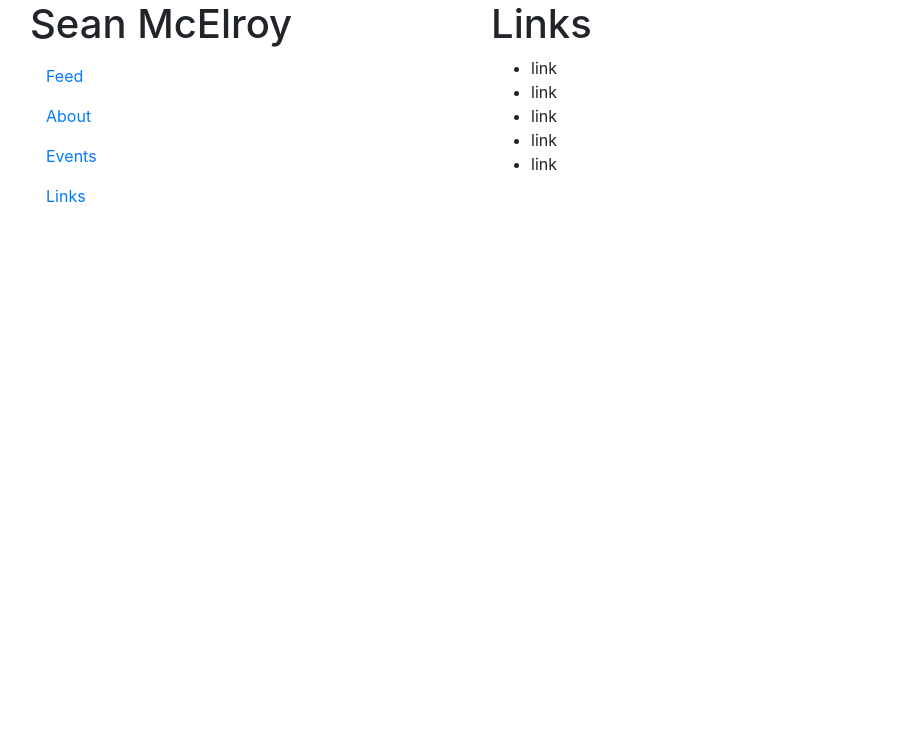
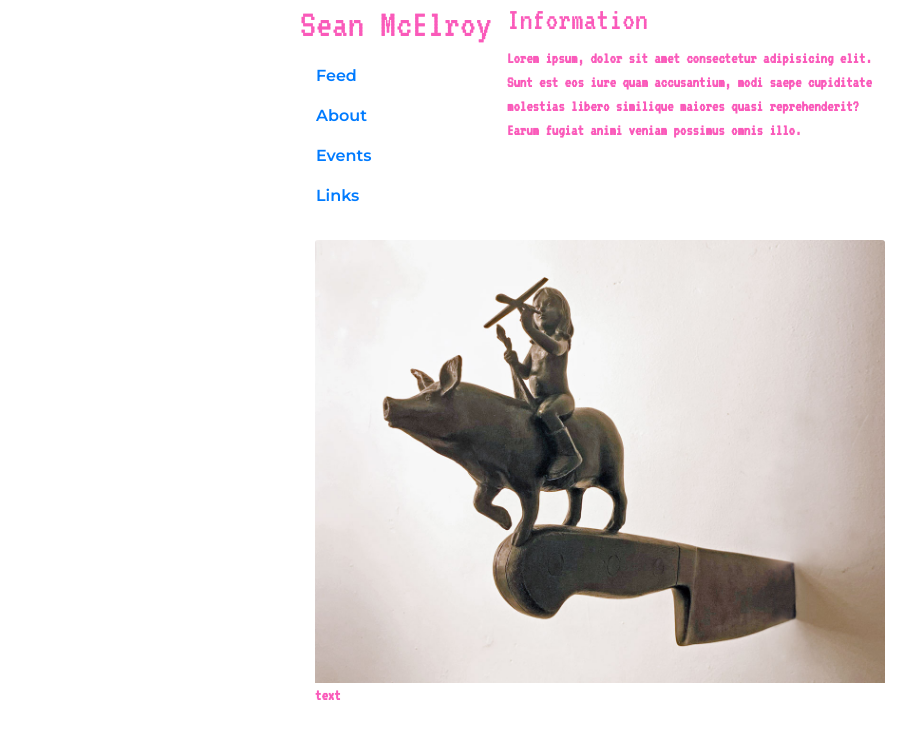
Before and after one commit to simpledimplejohn/hiddenfeast, a plain HTML site: page public/links.html in a window 1280 px wide. Shown: the top 745 px of the page, without its empty margins (40-956 px from the left). Drawn offline with nearby package versions, Linux system fonts and the light colour scheme; files that its build step writes are made by us from their sources.

Commit message:
migrating about to index

```diff
--- a/public/links.html
+++ b/public/links.html
@@ -1,28 +1,29 @@
 <!DOCTYPE html>
 <html lang="en">
+
 <head>
     <meta charset="UTF-8">
     <meta http-equiv="X-UA-Compatible" content="IE=edge">
     <meta name="viewport" content="width=device-width, initial-scale=1.0">
-    <link rel="stylesheet" href="https://cdn.jsdelivr.net/npm/bootstrap@4.6.2/dist/css/bootstrap.min.css"    integrity="sha384-xOolHFLEh07PJGoPkLv1IbcEPTNtaed2xpHsD9ESMhqIYd0nLMwNLD69Npy4HI+N" crossorigin="anonymous">
+    <link rel="stylesheet" href="https://cdn.jsdelivr.net/npm/bootstrap@4.6.2/dist/css/bootstrap.min.css"
+        integrity="sha384-xOolHFLEh07PJGoPkLv1IbcEPTNtaed2xpHsD9ESMhqIYd0nLMwNLD69Npy4HI+N" crossorigin="anonymous">
     <link rel="preconnect" href="https://fonts.googleapis.com">
     <link rel="preconnect" href="https://fonts.gstatic.com" crossorigin>
     <link href="https://fonts.googleapis.com/css2?family=VT323&display=swap" rel="stylesheet">
-    <link href="https://fonts.googleapis.com/css2?family=Montserrat:wght@400;600&family=Roboto:wght@700&display=swap" rel="stylesheet">
+    <link href="https://fonts.googleapis.com/css2?family=Montserrat:wght@400;600&family=Roboto:wght@700&display=swap"
+        rel="stylesheet">
     <link href="https://fonts.googleapis.com/css2?family=Montserrat:wght@400;600&display=swap" rel="stylesheet">
-
 
     <title>The Hidden Feast</title>
 
     <link href="public/styles.css" rel="stylesheet" type="text/css">
 </head>
 
-
-
 <body>
     <div class="container">
         <div class="row">
             <div class="col-">
+
                 <h1>Sean McElroy</h1>
                 <ul class="nav flex-column">
                     <li class="nav-item">
@@ -39,30 +40,44 @@
                     </li>
                 </ul>
             </div>
-            <div class="col-md-6 mx-auto">
-                <div class="container">
-                    <div class="container">
-                        <h1>Links</h1>
-                        <ul>
-                            <li>
-                                <a>link</a>
-                            </li>
-                            <li>
-                                <a>link</a>
-                            </li>
-                            <li>
-                                <a>link</a>
-                            </li>
-                            <li>
-                                <a>link</a>
-                            </li>
-                            <li>
-                                <a>link</a>
-                            </li>
-                        </ul>
+            <div class="col-sm">
+
+
+                <h2>Information</h2>
+                <p>Lorem ipsum, dolor sit amet consectetur adipisicing elit. Sunt est eos iure quam accusantium, modi
+                    saepe cupiditate molestias libero similique maiores quasi reprehenderit? Earum fugiat animi veniam
+                    possimus omnis illo.</p>
             </div>
         </div>
+        <br>
+        <div>
 
+
+            <img src="/public/art/child drone.jpg" class="card-img-top" alt="...">
+            <p>text</p>
+        </div>
+    </div>
+    <br>
+
+
+    <img src="/public/art/college.jpg" class="card-img-top" alt="...">
+    <p>text</p>
+    </div>
+    </div>
+    <br>
+
+
+    <img src="/public/art/safe space 2.jpg" class="card-img-top" alt="...">
+    <p>text</p>
+    </div>
+    </div>
+    <br>
+
+
+    <img src="/public/art/Spaghetti Milk Canteloupes.jpg" class="card-img-top" alt="...">
+    <p>text</p>
+    </div>
+    </div>
     </div>
     </div>
     </div>
--- a/public/styles.css
+++ b/public/styles.css
@@ -1,9 +1,15 @@
-h2 {
+.container {
+    max-width: 600px !important;/*Set your own width %; */
+ }
+
+body  {
     color: #fa5aba;
     font-family: 'VT323', monospace;
     font-weight: bold;
 
+}
 
-    font-size: 32px;
-    margin-bottom: 20px;
+li {
+    font-family: 'Montserrat';
+    color: orange;
 }
```
Also changed, not shown: index.html (+8 -8 lines), public/about.html (+10 -15 lines). Lines whose indentation alone changed are shown as unchanged.
